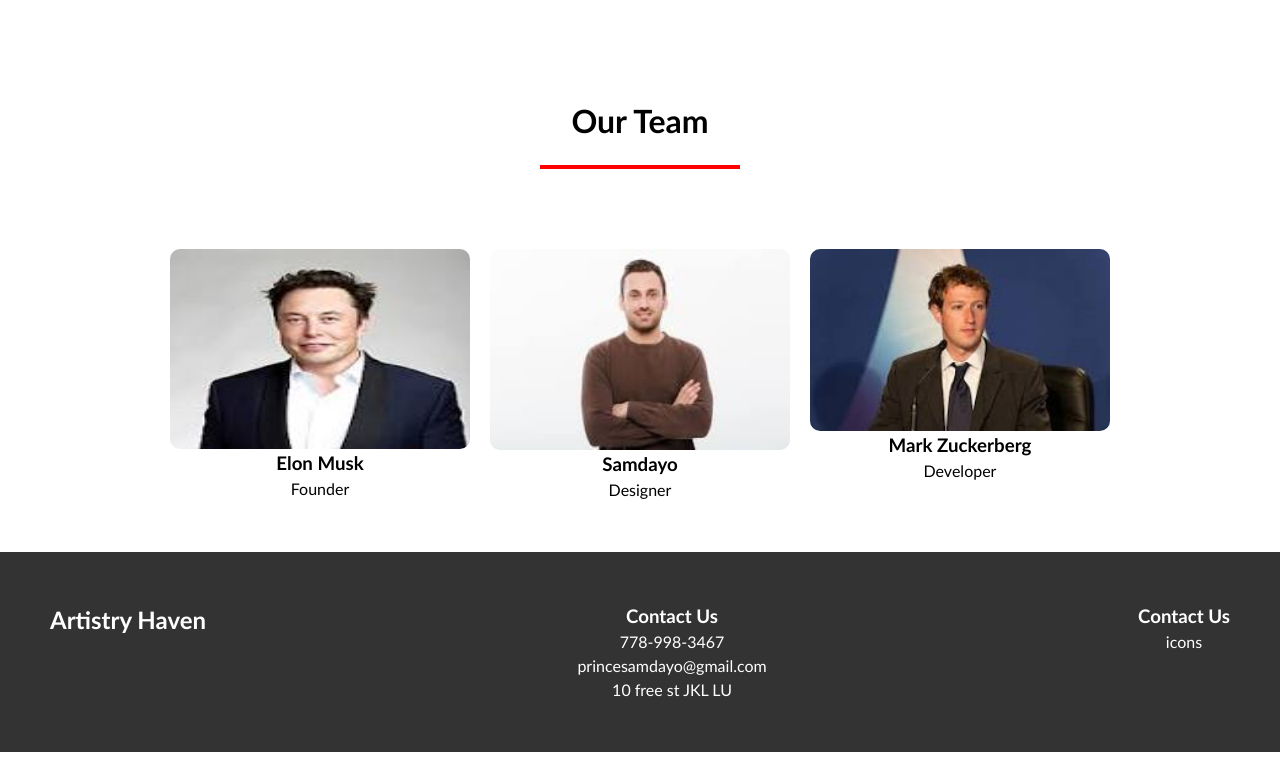
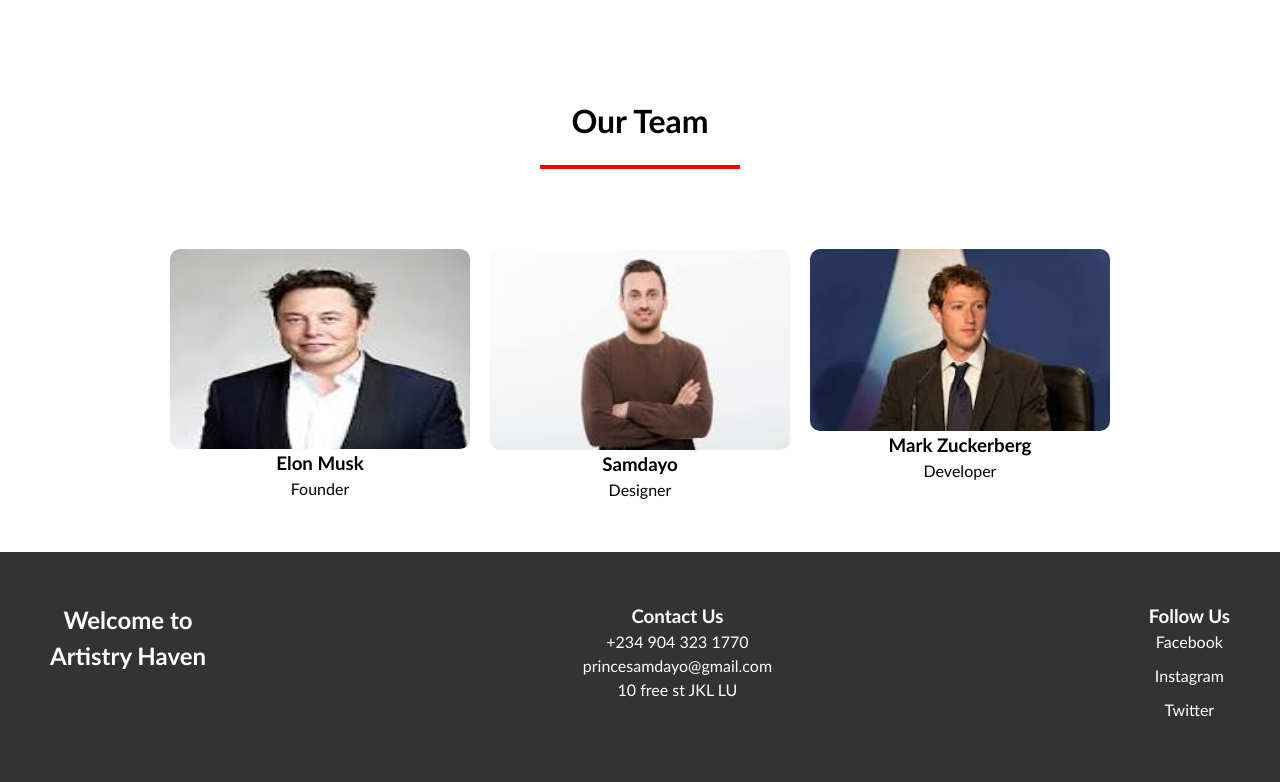
Before and after one commit to Princesamdayo/index, a plain HTML site: page index.html in a window 1280 px wide. Shown: the part 2415-3197 px from the top of the page. Before the commit the page ends 3167 px from the top, so only its background shows below. Drawn offline with Linux system fonts and the light colour scheme.

Commit message:
Add files via upload

```diff
--- a/index.html
+++ b/index.html
@@ -162,6 +162,14 @@
     padding: 50px;
     display: flex;
     justify-content: space-between;
+}
+
+
+.footer-col a{
+    color: #fff;
+    text-decoration: none;
+    display: block;
+    margin-bottom: 10px;
 }
 
 
@@ -471,13 +479,13 @@
 
         <footer class="footer-cont">
             <div class="footer-col">
-                <h2>Artistry Haven</h2>
+                <h2>Welcome to <br> Artistry Haven</h2>
             </div>
 
 
             <div class="footer-col">
                 <h3>Contact Us</h3>
-                <p>778-998-3467</p>
+                <p>+234 904 323 1770</p>
                 <p>princesamdayo@gmail.com</p>
                 <p>10 free st JKL LU</p>
             </div>
@@ -485,10 +493,11 @@
 
 
             <div class="footer-col">
-                <h3>Contact Us</h3>
-                icons
+                <h3>Follow Us</h3>
+                <a href="https://www.facebook.com/ArtistryHaven" target="_blank">Facebook</a>
+                <a href="https://www.instagram.com/ArtistryHaven" target="_blank">Instagram</a>
+                <a href="https://www.twitter.com/ArtistryHaven" target="_blank">Twitter</a>
             </div>
-
 
         </footer>
         <!--footer section ends-->
```
